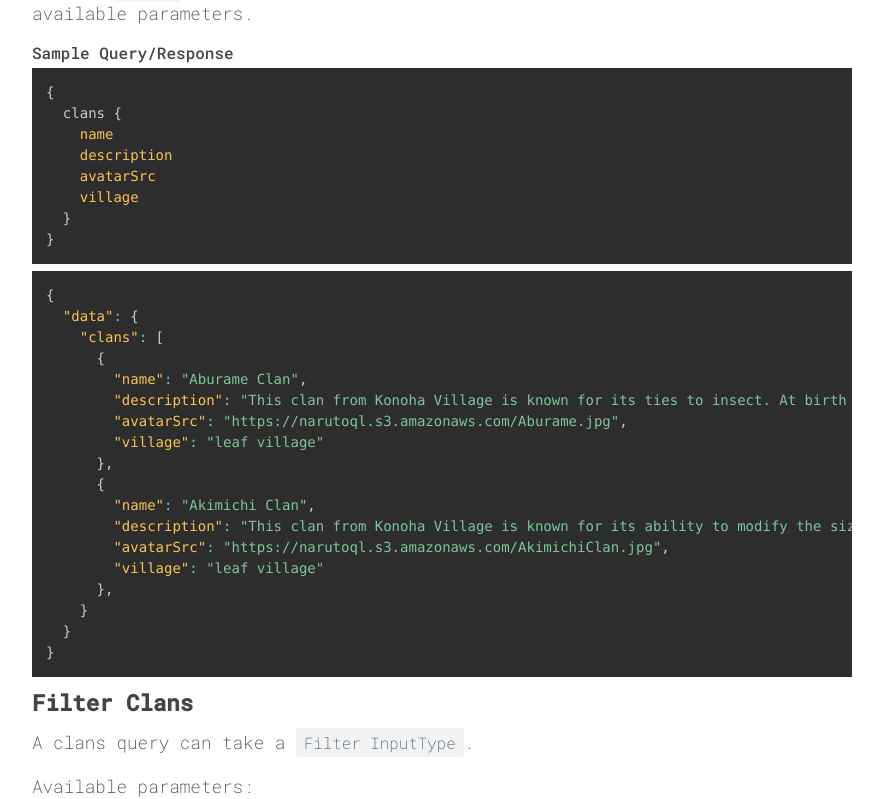
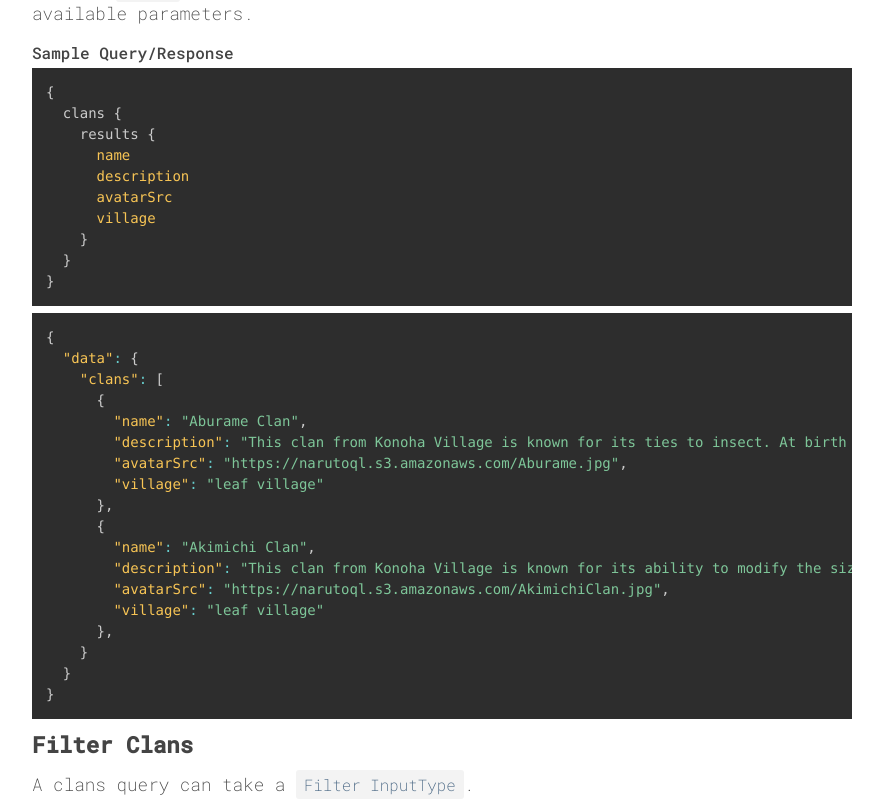
Before and after one commit to bautistaaa/narutoQL, a Next.js app in the folder src/client/: page /docs in a window 1280 px wide. Shown: the part 7005-7804 px from the top of the page, without its empty margins (323-1206 px from the left). Built offline with nearby package versions, Linux system fonts and the light colour scheme.

Commit message:
docs: Fix GraphQL example call

```diff
--- a/src/client/components/documentation/ClanAll.tsx
+++ b/src/client/components/documentation/ClanAll.tsx
@@ -3,10 +3,12 @@ import CodeSnippet from '../CodeSnippet';
 
 const code = `{
   clans {
-    name
-    description
-    avatarSrc
-    village
+    results {
+      name
+      description
+      avatarSrc
+      village
+    }
   }
 }`;
 const json = `{
--- a/src/client/components/documentation/ClanFilter.tsx
+++ b/src/client/components/documentation/ClanFilter.tsx
@@ -3,10 +3,12 @@ import CodeSnippet from '../CodeSnippet';
 
 const code = `{
   clans(village: "leaf") {
-    name
-    description
-    avatarSrc
-    village
+    results {
+      name
+      description
+      avatarSrc
+      village
+    }
   }
 }`;
 const json = `{
```
